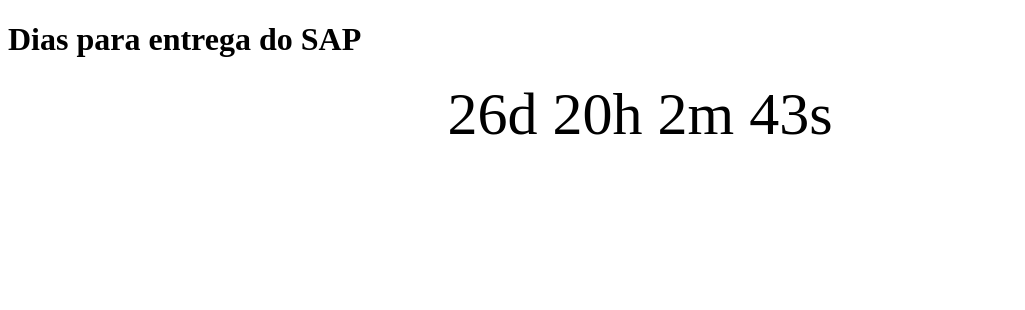
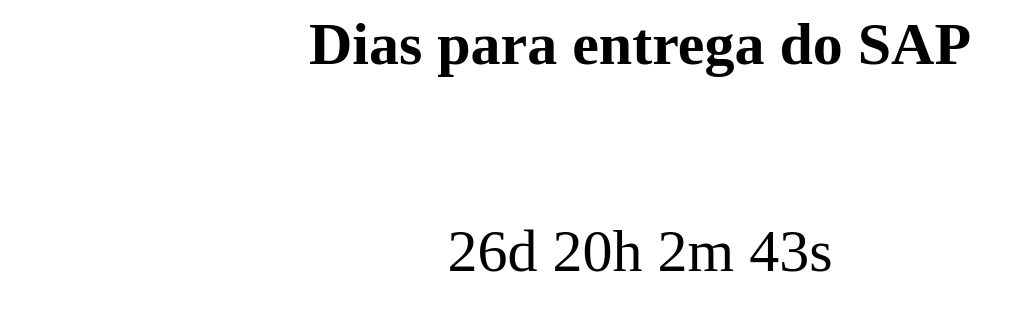
Before and after one commit to cleodegario/simplecountdown, a plain HTML site: page index.html in a window 1280 px wide. Shown: the whole page, without its empty margins (0-1025 px from the left). Drawn offline with Linux system fonts and the light colour scheme.

Commit message:
Update index.html

```diff
--- a/index.html
+++ b/index.html
@@ -3,15 +3,20 @@
 <head>
 <meta name="viewport" content="width=device-width, initial-scale=1">
 <style>
+  h1 {
+  text-align: center;
+  font-size: 60px;
+  margin-top: 10px;
+}
 p {
   text-align: center;
   font-size: 60px;
-  margin-top: 0px;
+  margin-top: 80px;
 }
 </style>
 </head>
 <body>
-  <h1>Dias para entrega do SAP</h1>
+  <h1>Dias para entrega do SAP</h1><br/>
 
 <p id="demo"></p>
 
```
